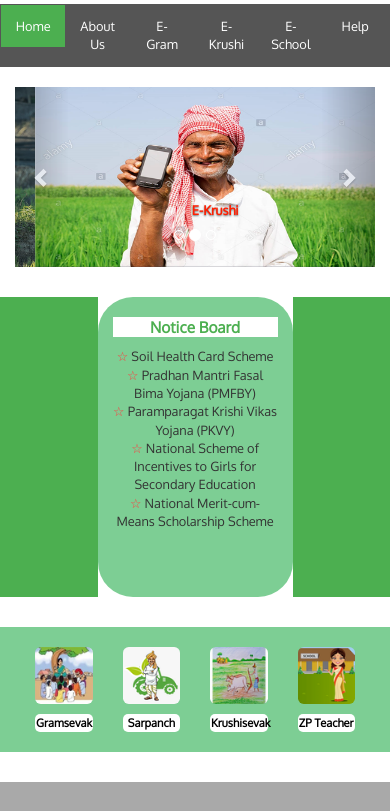
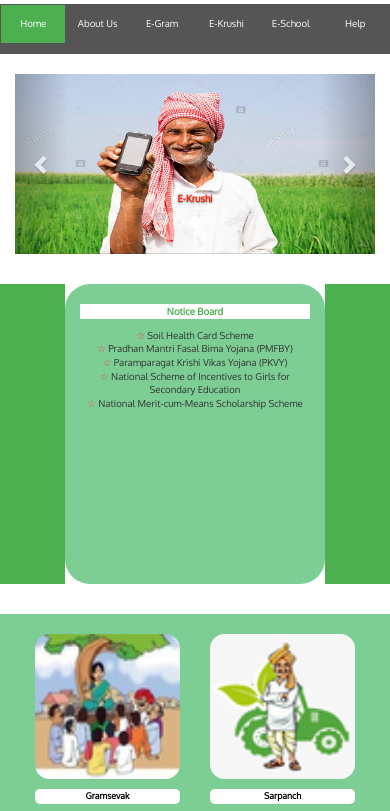
Before and after one commit to 18121A05A9/intern-task1, a plain HTML site: page index.html in a window 390 px wide. Shown: the part 86-897 px from the top of the page. Drawn offline with Linux system fonts and the light colour scheme.

Commit message:
first change

```diff
--- a/css/styles.css
+++ b/css/styles.css
@@ -65,7 +65,7 @@ h3{
 		background-color:#7dce94;
 		height: 300px;
 
-		border-radius: 35px;
+		border-radius: 25px;
 	}
 	#part2 div span{
 		color: #ff3b3f;
@@ -132,7 +132,7 @@ h3{
 #myBtn:hover {
   background-color: #555;
 }
-@media(min-width: 320px) and (max-width:678px){
+@media(min-width: 450px) and (max-width:678px){
 #nav-top section div p,.navbar a ,#part2,h3{
 	font-size: 0.8em;
 }
@@ -150,4 +150,29 @@ h2{
 	 height: 30px;
   font-size: 18px;
 }
+#gs,#sp{
+	margin-bottom: 10px;
 }
+}
+@media (max-width:449px){
+#nav-top section div p,.navbar a ,#part2,h3{
+	font-size: 0.6em;
+}
+h4{
+	font-size: 1.0em;
+}
+h2{
+	font-size: 1.2em;
+}
+#gramsev>div,
+#sarpanch>div,#krushisev>div,#zp>div{
+	font-size: 0.55em;
+}
+#myBtn{
+	 height: 30px;
+  font-size: 18px;
+}
+#gs,#sp{
+	margin-bottom: 10px;
+}
+}
--- a/index.html
+++ b/index.html
@@ -85,10 +85,10 @@
 	</div>
 	<div class="container-fluid" id="parts">
 		<section class="row">
-			<div class="col-xs-3" id="part1">
+			<div class="col-xs-2" id="part1">
 
 			</div>
-			<div class="col-xs-6" id="part2">
+			<div class="col-xs-8" id="part2">
 				<h4>Notice Board</h4>
 				<div><span>&#9734;</span>  Soil Health Card Scheme</div>
 				<div><span>&#9734;</span> Pradhan Mantri Fasal Bima Yojana (PMFBY) </div>
@@ -96,7 +96,7 @@
 				<div><span>&#9734;</span>  National Scheme of Incentives to Girls for Secondary Education</div>
 				<div><span>&#9734;</span> National Merit-cum-Means Scholarship Scheme</div>
 			</div>
-			<div class="col-xs-3" id="part3">
+			<div class="col-xs-2" id="part3">
 
 			</div>
 		</section>
@@ -104,19 +104,19 @@
 	<div  id="end">
 	<div class="container-fluid">
 		<section class="row">
-			<div class="col-xs-3" id="gramsev">
+			<div class="col-xs-6 col-sm-3" id="gramsev">
 			<img src="images/gramsev.png"  alt="gramsevak" width=100%   class="img-fluid img-rounded">
-			<div>Gramsevak</div>
+			<div id="gs">Gramsevak</div>
 			</div>
-			<div class="col-xs-3" id="sarpanch">
+			<div class="col-xs-6 col-sm-3" id="sarpanch">
 			<img src="images/sarpanch.png"  alt="sarpanch" width=100%  class="img-fluid img-rounded">
-			<div>Sarpanch</div>
+			<div id="sp">Sarpanch</div>
 			</div>
-			<div class="col-xs-3" id="krushisev">
+			<div class="col-xs-6 col-sm-3" id="krushisev">
 				<img src="images/krushisev.png"  alt="krushisevak" width=100%  class="img-fluid img-rounded">
 				<div>Krushisevak</div>
 			</div>
-			<div class="col-xs-3" id="zp">
+			<div class="col-xs-6 col-sm-3" id="zp">
 				<img src="images/zp.png"  alt="zp-teacher" width=100%  class="img-fluid img-rounded">
 				<div>ZP Teacher</div>
 			</div>
```
